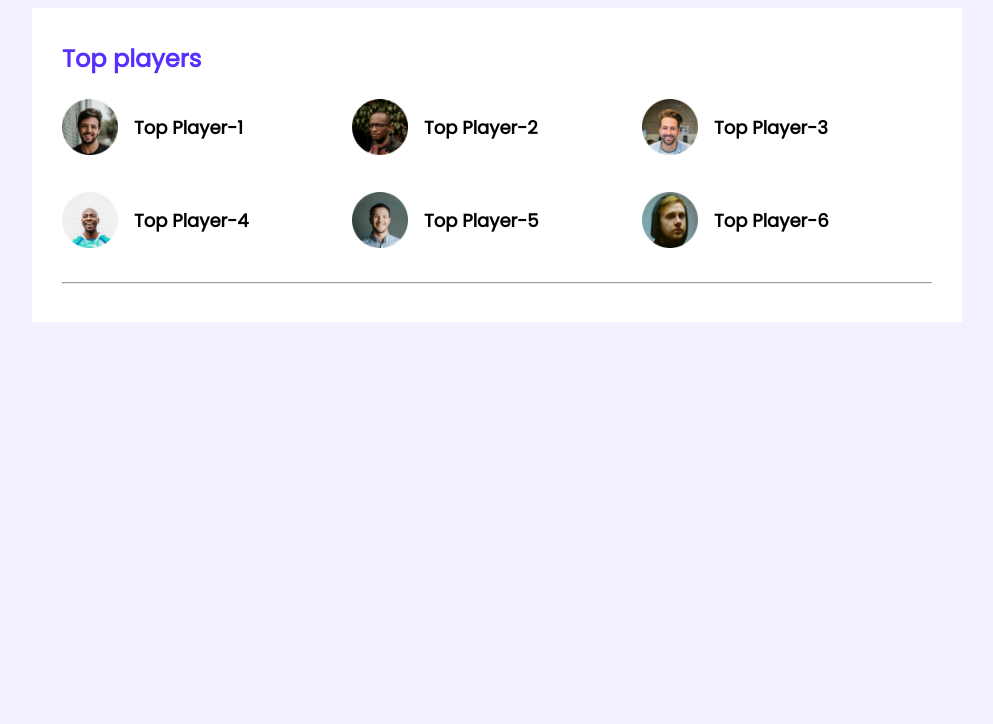
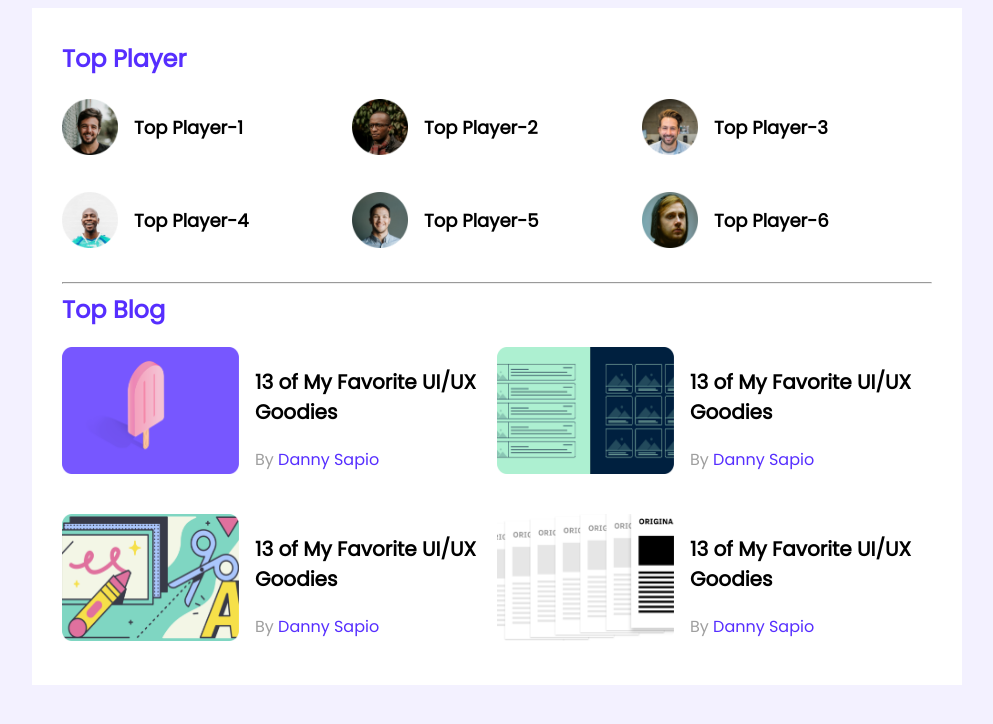
Before and after one commit to hkabir16/leader-board-css3, a plain HTML site: page index.html in a window 1280 px wide. Shown: the whole page, without its empty margins (143-1136 px from the left). Drawn offline with Linux system fonts and the light colour scheme.

Commit message:
second commit

```diff
--- a/index.html
+++ b/index.html
@@ -18,7 +18,7 @@
     <!-- top players and top blogs -->
     <section class="container">
         <div class="top-players">
-            <h2 class="section-title">Top players</h2>
+            <h2 class="section-title">Top Player</h2>
             <div class="players">
         <!-- .player*6>img[src="images/players/player-$.png"]h3{Top Player-$} -->
          <div class="player">
@@ -50,6 +50,57 @@
             </div>
        </div>
        <hr>
+       <div class="top-blogs">
+           <h2 class="section-title">Top Blog</h2>
+           <div class="blogs">
+               <artical class="blog">
+            <div class="thumbnail">
+                <img src="images/blogs/blog-1.png" alt="">
+            </div>
+            <div class="blog-info">
+
+            <h3 class="blog-title">13 of My Favorite UI/UX Goodies</h3>
+            <p class="blog-author">By <a href="">Danny Sapio</a> </p>
+
+            </div>
+               </artical>
+               <artical class="blog">
+            <div class="thumbnail">
+                <img src="images/blogs/blog-2.png" alt="">
+            </div>
+            <div class="blog-info">
+
+            <h3 class="blog-title">13 of My Favorite UI/UX Goodies</h3>
+            <p class="blog-author">By <a href="">Danny Sapio</a> </p>
+
+            </div>
+               </artical>
+               <artical class="blog">
+            <div class="thumbnail">
+                <img src="images/blogs/blog-3.png" alt="">
+            </div>
+            <div class="blog-info">
+
+            <h3 class="blog-title">13 of My Favorite UI/UX Goodies</h3>
+            <p class="blog-author">By <a href="">Danny Sapio</a> </p>
+
+            </div>
+               </artical>
+               <artical class="blog">
+            <div class="thumbnail">
+                <img src="images/blogs/blog-4.png" alt="">
+            </div>
+            <div class="blog-info">
+
+            <h3 class="blog-title">13 of My Favorite UI/UX Goodies</h3>
+            <p class="blog-author">By <a href="">Danny Sapio</a> </p>
+
+            </div>
+               </artical>
+
+           </div>
+
+       </div>
     </section>
 </main>
 
--- a/styles/style.css
+++ b/styles/style.css
@@ -20,6 +20,7 @@ main{
 }
 .hr{
     border: 1px solid #D1D1D1;
+    margin-bottom: 27px;
 }
 
 /* top players */
@@ -48,5 +49,33 @@ main{
 .player-name{
     margin-left: 16px;
     font-size: 18px;
+}
+/* top blog styles */
+.blogs{
+    display:grid;
+    grid-template-columns: repeat(2,1fr);
+    grid-row-gap:26px;
+}
+.blog{
+    display: flex;
+}
 
+.blog img{
+    width: 177px;
+    height: 127px;
 }
+.blog-info{
+    margin-left: 16px;
+}
+.blog-title{
+    font-size: 20px;
+}
+.blog-author{
+    color: #9F9F9F;
+    font-size: 16px;
+}
+.blog-author a{
+    text-decoration: none;
+    font-size: 16px;
+    color: #562EFF;
+}
```
